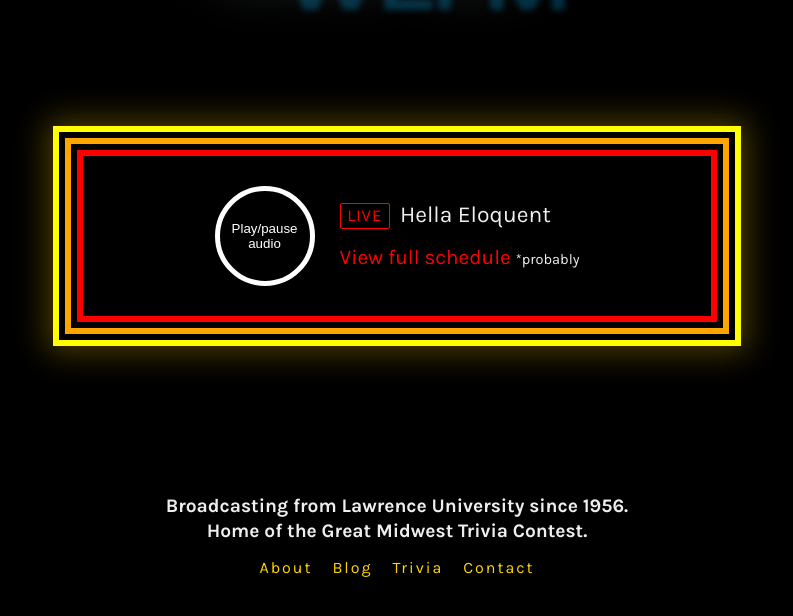
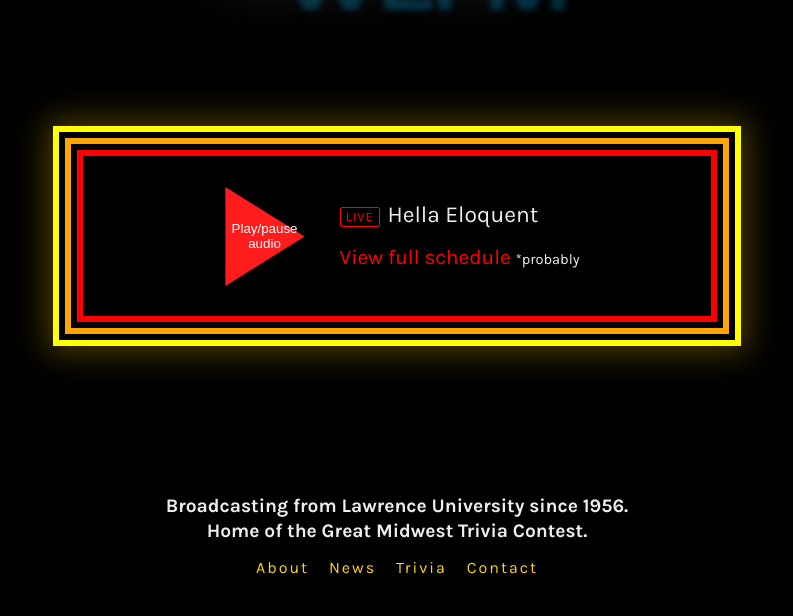
Before and after one commit to spencertweedy/WLFM, a PHP site: page / in a window 1280 px wide. Shown: the part 164-780 px from the top of the page, without its empty margins (243-1036 px from the left). Run offline with PHP 8.4, Linux system fonts and the light colour scheme.

Commit message:
Add custom play/pause graphics

```diff
--- a/index.html
+++ b/index.html
@@ -34,7 +34,7 @@
 
                 <nav>
                     <a href="#">About</a>
-                    <a href="#">Blog</a>
+                    <a href="#">News</a>
                     <a href="#">Trivia</a>
                     <a href="#">Contact</a>
                 </nav>
--- a/style.css
+++ b/style.css
@@ -215,7 +215,7 @@ article .post-meta {
     border: 1px solid red;
     border-radius: 2px;
     padding: 0.1em 0.4em 0.2em;
-    font-size: 0.8em;
+    font-size: 0.8rem;
     letter-spacing: 1px;
     margin-right: 0.6em;
     position: relative;
@@ -237,8 +237,15 @@ article .post-meta {
     outline: none;
     background: #000;
     color: white;
-    border: 5px solid #fff;
-    border-radius: 50%;
+    /*border: 5px solid #fff;
+    border-radius: 50%;*/
+    background: url(assets/play.svg) 50% 50% no-repeat;
+    background-size: 100px 100px;
+}
+
+#audio-button.pause {
+    background: url(assets/pause.svg) 50% 50% no-repeat;
+    background-size: 100px 100px;
 }
 
 #audio-player .col:first-child {
```
Also changed, not shown: assets/pause.svg (added), assets/play.svg (added).
